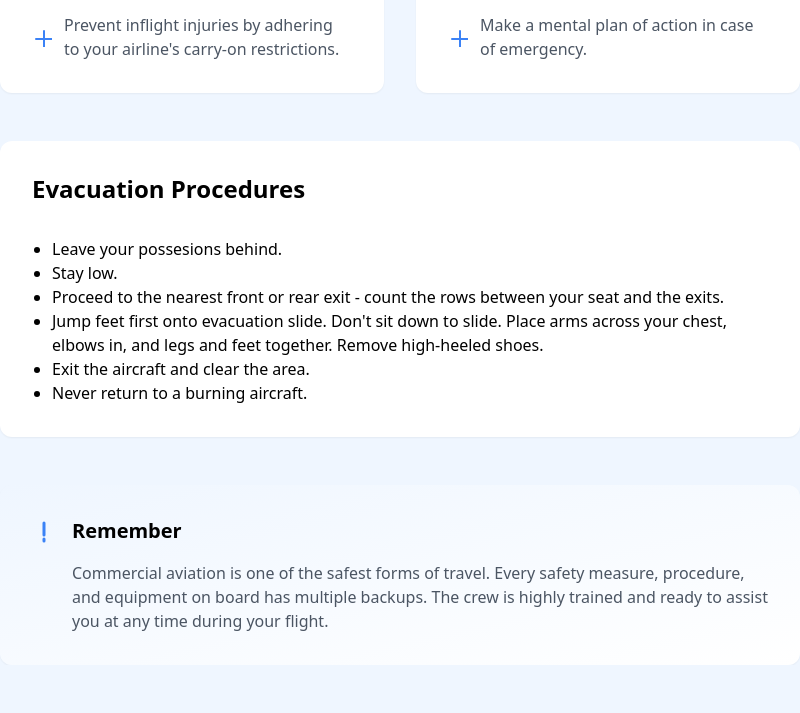
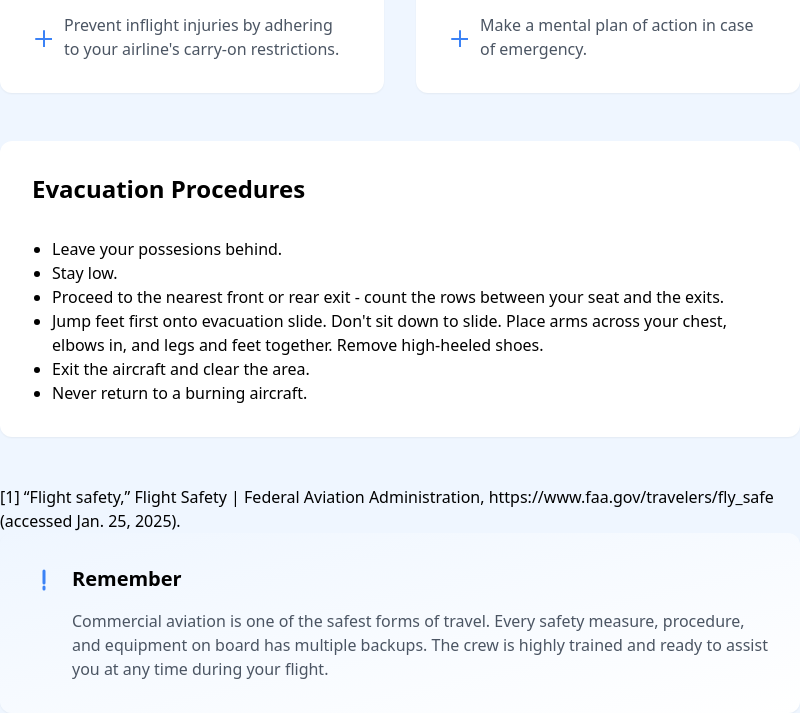
Before and after one commit to bentirado/OU_tamuHack, an Electron app: page safety.html in a window 800 px wide. Shown: the part 715-1428 px from the top of the page. Before the commit the page ends 1380 px from the top, so only its background shows below. Drawn offline with nearby package versions, Linux system fonts and the light colour scheme.

Commit message:
Added source citation.

```diff
--- a/safety.html
+++ b/safety.html
@@ -131,6 +131,8 @@
       </ul>
     </div>
 
+    <p>[1] “Flight safety,” Flight Safety | Federal Aviation Administration, https://www.faa.gov/travelers/fly_safe (accessed Jan. 25, 2025). </p>
+
     <!-- Remember Section -->
     <div class="bg-gradient-to-br from-blue-50 to-white rounded-xl p-8 shadow-sm">
       <div class="flex items-start space-x-4">
```
